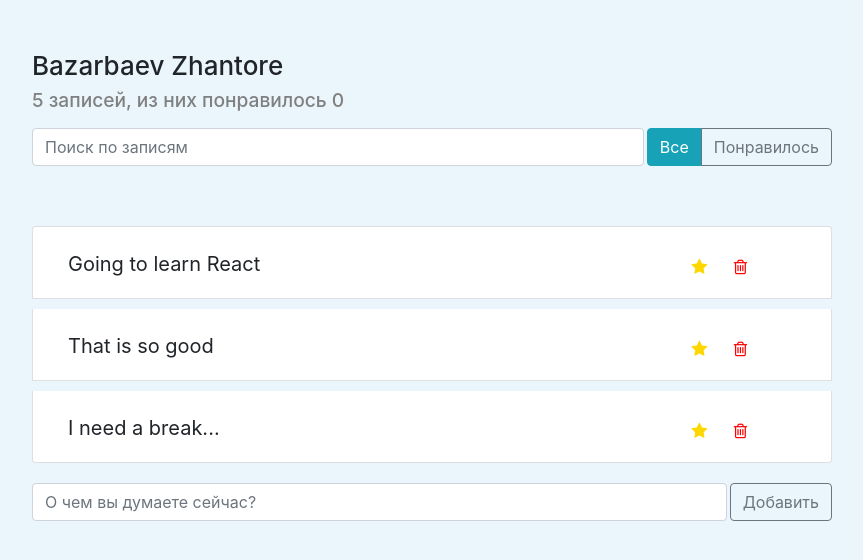
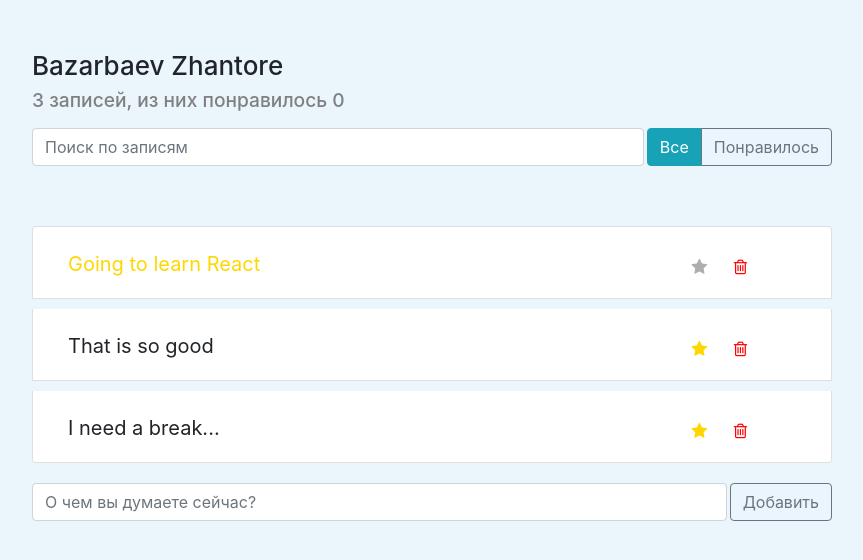
Before and after one commit to Zhantore753/ReactPost, a React (Create React App) app: page / in a window 1280 px wide. Shown: the top 560 px of the page, without its empty margins (208-1071 px from the left). Built offline with nearby package versions, Linux system fonts and the light colour scheme.

Commit message:
Рефактор лайков и header

```diff
--- a/src/components/app-header/app-header.js
+++ b/src/components/app-header/app-header.js
@@ -2,11 +2,11 @@
 
 import './app-header.css';
 
-const AppHeader = () =>{
+const AppHeader = ({liked, allPosts}) =>{
     return(
         <div className="app-header d -flex">
             <h1>Bazarbaev Zhantore</h1>
-            <h2>5 записей, из них понравилось 0</h2>
+            <h2>{allPosts} записей, из них понравилось {liked}</h2>
         </div>
     )
 }
--- a/src/components/app/app.js
+++ b/src/components/app/app.js
@@ -12,13 +12,15 @@
         super(props);
         this.state={
             data : [
-                {label: 'Going to learn React', important: true, id: 1},
-                {label: 'That is so good', important: false, id: 2},
-                {label: 'I need a break...', important: false, id: 3}
+                {label: 'Going to learn React', important: true, like: false, id: 1},
+                {label: 'That is so good', important: false, like: false, id: 2},
+                {label: 'I need a break...', important: false, like: false, id: 3}
             ]
         };
         this.deleteItem = this.deleteItem.bind(this);
         this.addItem = this.addItem.bind(this);
+        this.onToggleImportant = this.onToggleImportant.bind(this);
+        this.onToggleLiked = this.onToggleLiked.bind(this);
 
         this.maxId = 4;
     }
@@ -47,16 +49,44 @@
         });
     }
 
+    onToggleImportant(id){
+        console.log(`Important ${id}`);
+    }
+
+    onToggleLiked(id){
+        this.setState(({data})=>{
+            const index = data.findIndex(elem=> elem.id === id);
+
+            const old = data[index];
+            const newItem = {...old, like: !old.like};
+
+            const newArr = [...data.slice(0, index), newItem , ...data.slice(index + 1)];
+
+            return{
+                data: newArr
+            }
+        });
+    }
+
     render(){
+        const {data} = this.state;
+
+        const liked = data.filter(item => item.like).length;
+        const allPosts = data.length;
+
         return(
             <div className="app">
-                <AppHeader/>
+                <AppHeader
+                liked={liked}
+                allPosts={allPosts}/>
                 <div className="search-panel d-flex">
                     <SearchPanel/>
                     <PostStatusFilter/>
                 </div>
                 <PostList posts={this.state.data}
-                onDelete={this.deleteItem}/>
+                onDelete={this.deleteItem}
+                onToggleImportant={this.onToggleImportant}
+                onToggleLiked={this.onToggleLiked}/>
                 <PostAddForm
                 onAdd={this.addItem}/>
             </div>
--- a/src/components/post-list-item/post-list-item.js
+++ b/src/components/post-list-item/post-list-item.js
@@ -3,31 +3,8 @@
 import './post-list-item.css';
 
 export default class PostListItem extends Component {
-    constructor(props){
-        super(props);
-        this.state = {
-            important: false,
-            like: false
-        }
-        this.onImportant = this.onImportant.bind(this);
-        this.onLike = this.onLike.bind(this);
-    }
-
-    onImportant(){
-        this.setState(({important})=>({
-            important: !important
-        }));
-    }
-
-    onLike(){
-        this.setState(({like})=>({
-            like: !like
-        }));
-    }
-
     render(){
-        const {label, onDelete} = this.props;
-        const {important, like} = this.state;
+        const {label, onDelete, onToggleImportant, onToggleLiked, important, like} = this.props;
         let classNames = 'app-list-item d-flex justify-content-between';
 
         if(important){
@@ -41,12 +18,12 @@
         return(
             <div className={classNames}>
                 <span className="app-list-item-label"
-                onClick={this.onLike}>
+                onClick={onToggleLiked}>
                     {label}
                 </span>
                 <div className="d-flex justify-content-center align-items-center">
                     <button type="button" className="btn-star btn-sm"
-                    onClick={this.onImportant}>
+                    onClick={onToggleImportant}>
                         <i className="fa fa-star"></i>
                     </button>
                     <button type="button" className="btn-trash btn-sm"
--- a/src/components/post-list/post-list.js
+++ b/src/components/post-list/post-list.js
@@ -3,14 +3,16 @@
 import PostListItem from '../post-list-item';
 import './post-list.css';
 
-const PostList = ({posts, onDelete}) =>{
+const PostList = ({posts, onDelete, onToggleImportant, onToggleLiked}) =>{
 
     const elements = posts.map((item)=>{
         const {id, ...itemProps} = item;
         return(
             <li key={id} className="list-group-item">
                 <PostListItem {...itemProps}
-                onDelete={()=>onDelete(id)}/>
+                onDelete={()=>onDelete(id)}
+                onToggleImportant={()=>onToggleImportant(id)}
+                onToggleLiked={()=>onToggleLiked(id)}/>
             </li>
         )
     });
```
